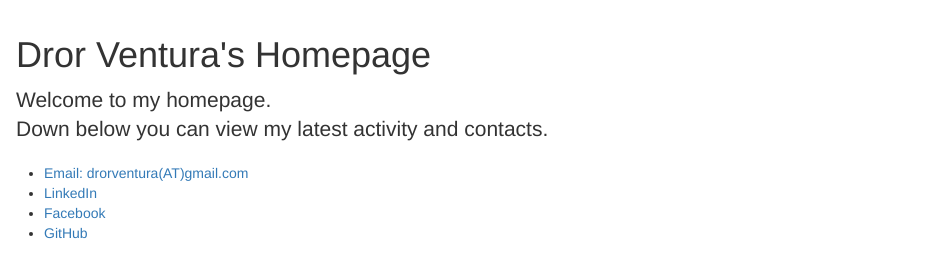
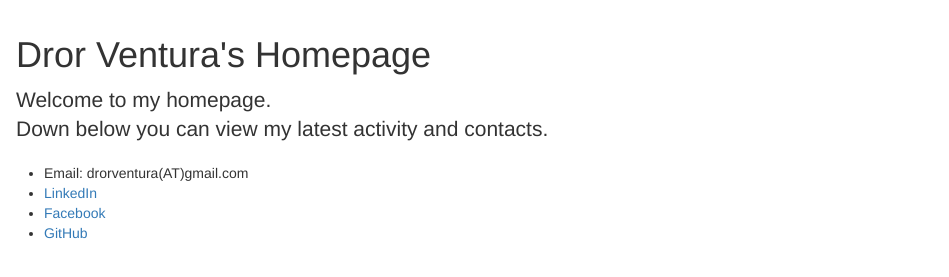
Before and after one commit to drorventura/drorventura.github.io, a plain HTML site: page index.html in a window 1280 px wide. Shown: the part 75-352 px from the top of the page, 331-1280 px from the left. Drawn offline with nearby package versions, Linux system fonts and the light colour scheme.

Commit message:
Code Refactored

```diff
--- a/index.html
+++ b/index.html
@@ -56,7 +56,7 @@
             <p class="lead">Welcome to my homepage.<br> Down below you can view my latest activity and contacts.</p>
 
             <ul>
-                <li><a href="#">Email: drorventura(AT)gmail.com</a></li>
+                <li>Email: drorventura(AT)gmail.com</li>
                 <li><a href="http://www.linkedin.com/profile/view?id=268175165&authType=NAME_SEARCH&authToken=v-oB&locale=en_US&srchid=2681751651394386884674&srchindex=1&srchtotal=1&trk=vsrp_people_res_name&trkInfo=VSRPsearchId%3A2681751651394386884674%2CVSRPtargetId%3A268175165%2CVSRPcmpt%3Aprimary" target="_blank">LinkedIn</a></li>
                 <li><a href="https://www.facebook.com/dror.ventura" target="_blank">Facebook</a></li>
                 <li><a href="http://www.github.com/drorventura" target="_blank">GitHub</a></li>
```
